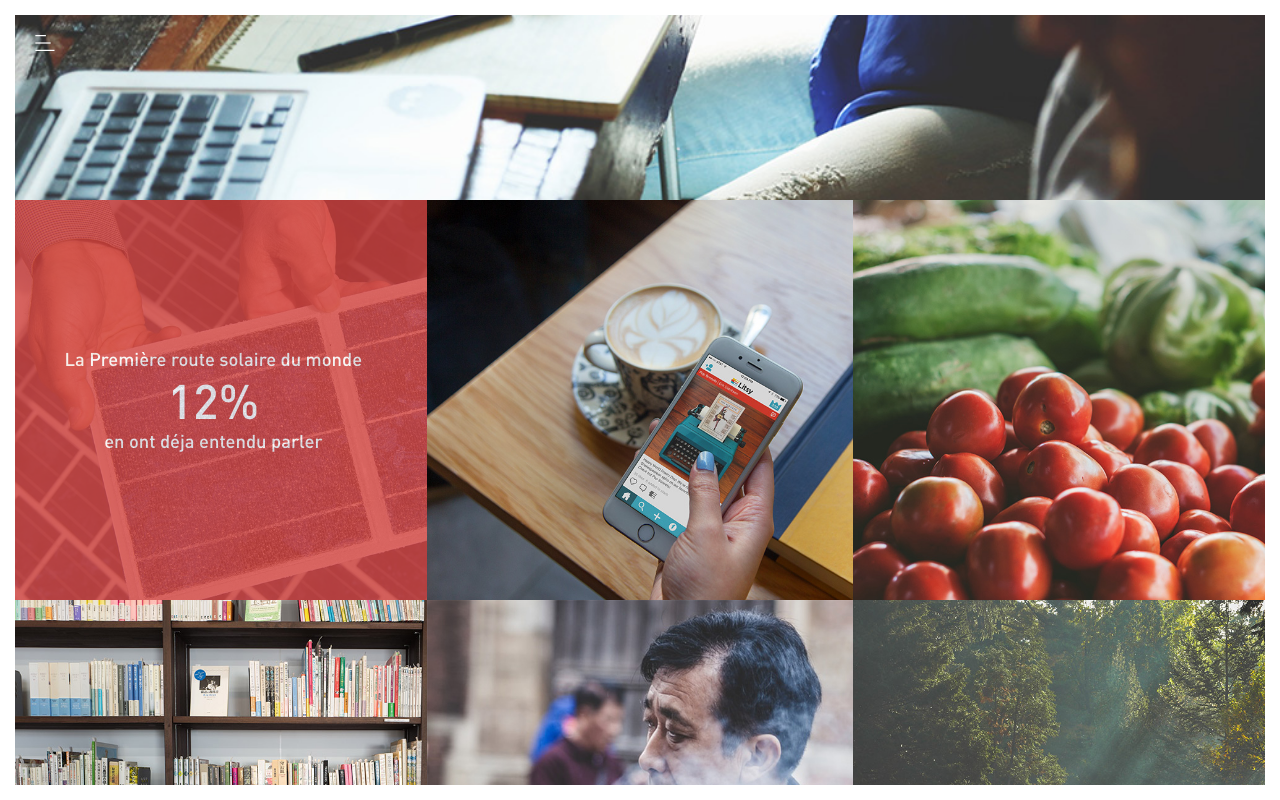
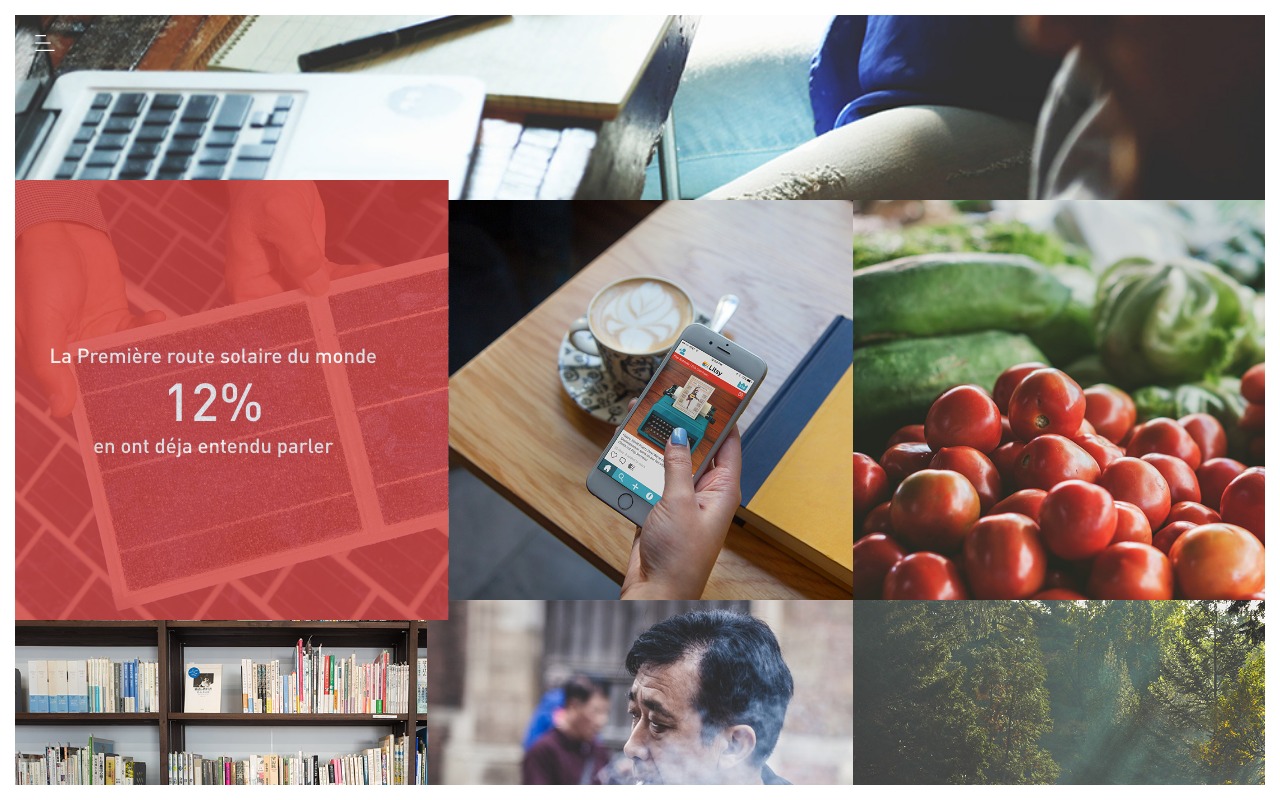
Before and after one commit to T-Zahil/hetic-p2019-groupe15, a website: page src/index.html in a window 1280 px wide. In both pictures the pointer is over the element 213 px from the left and 9800 px from the top of the page. Shown: the part 9400-10200 px from the top of the page. Drawn offline with nearby package versions, Linux system fonts and the light colour scheme; some packages are replaced by stand-ins of ours; files that its build step writes are made by us from their sources.

Commit message:
[stats] Change hover animation

```diff
--- a/src/scss/global/_stat.scss
+++ b/src/scss/global/_stat.scss
@@ -39,12 +39,13 @@
 .stats__months {
 	transition: all .5s;
 	width: 50%;
-	background-size: 145%;
+	background-size: cover;
 	background-repeat: no-repeat;
 	transition: all 0.3s ease-in-out;
 	position: relative;
 	&:hover {
-    	background-size: 150%;
+		transform: scale(1.1);
+		z-index: 50;
 	}
 	&:hover .stats__description {
 		display: flex;
```
Lines whose indentation alone changed are shown as unchanged.
